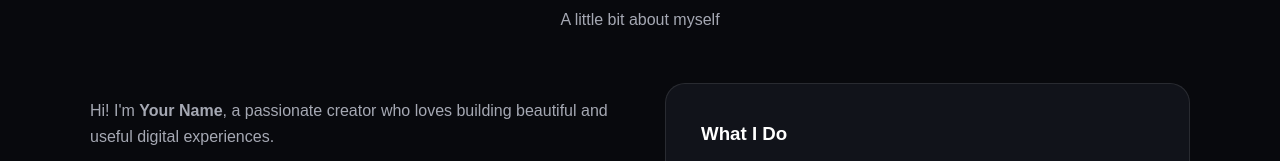
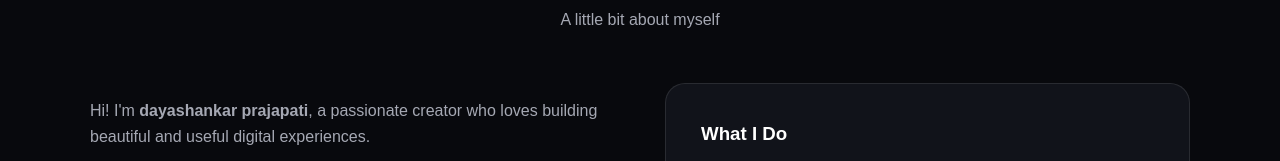
Before and after one commit to dayaprajapati/.com, a plain HTML site: page index.html in a window 1280 px wide. Shown: the part 967-1128 px from the top of the page. Drawn offline with Linux system fonts and the light colour scheme.

Commit message:
Update index.html

```diff
--- a/index.html
+++ b/index.html
@@ -419,7 +419,7 @@
 
       <div class="about-text">
         <p>
-          Hi! I'm <strong>Your Name</strong>, a passionate creator
+          Hi! I'm <strong>dayashankar prajapati</strong>, a passionate creator
           who loves building beautiful and useful digital experiences.
         </p>
 
```
